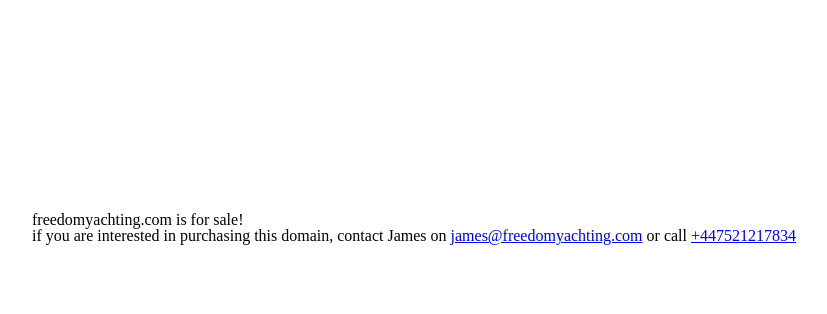
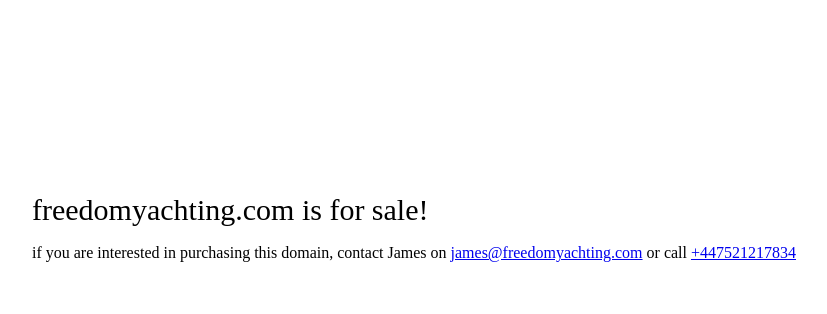
Before and after one commit to jamesbenns/freedomyachting, a plain HTML site: page index.html in a window 1280 px wide. Shown: the part 172-486 px from the top of the page, without its empty margins (226-1053 px from the left). Drawn offline with Linux system fonts and the light colour scheme.

Commit message:
Update index.html

```diff
--- a/index.html
+++ b/index.html
@@ -59,7 +59,7 @@ table {
   <body>
 	  <div style="display: flex; align-items: center; justify-content: center; height: 100vh;">
       <div style="padding: 50px;">
-      <h1>freedomyachting.com is for sale!</h1>
+      <h1 style="margin-bottom: 20px; font-size: 30px;">freedomyachting.com is for sale!</h1>
       <h2>if you are interested in purchasing this domain, contact James on <a href="mailto:james@freedomyachting.com">james@freedomyachting.com</a> or call <a href="tel:+447521217834">+447521217834</a></h2>
       </div>
     </div>
```
